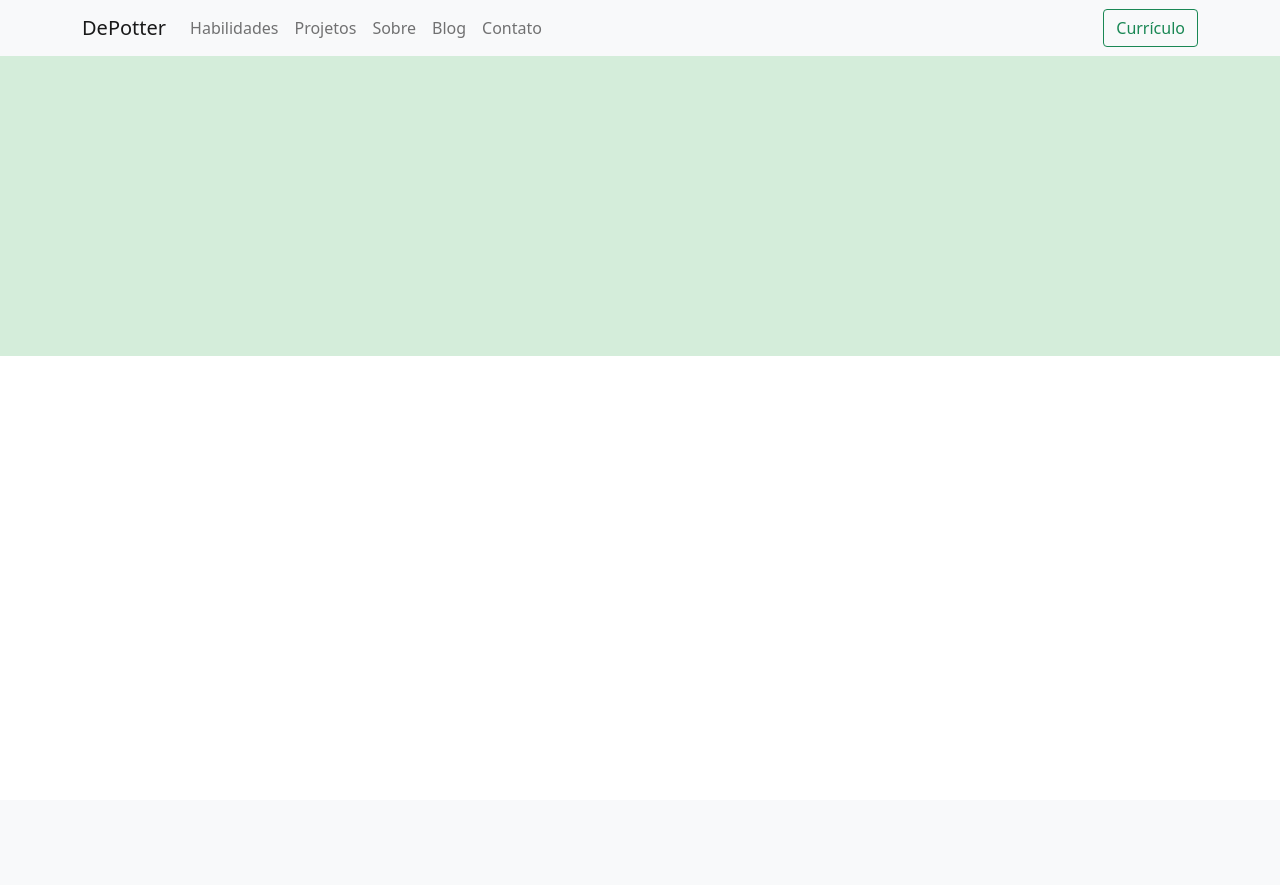
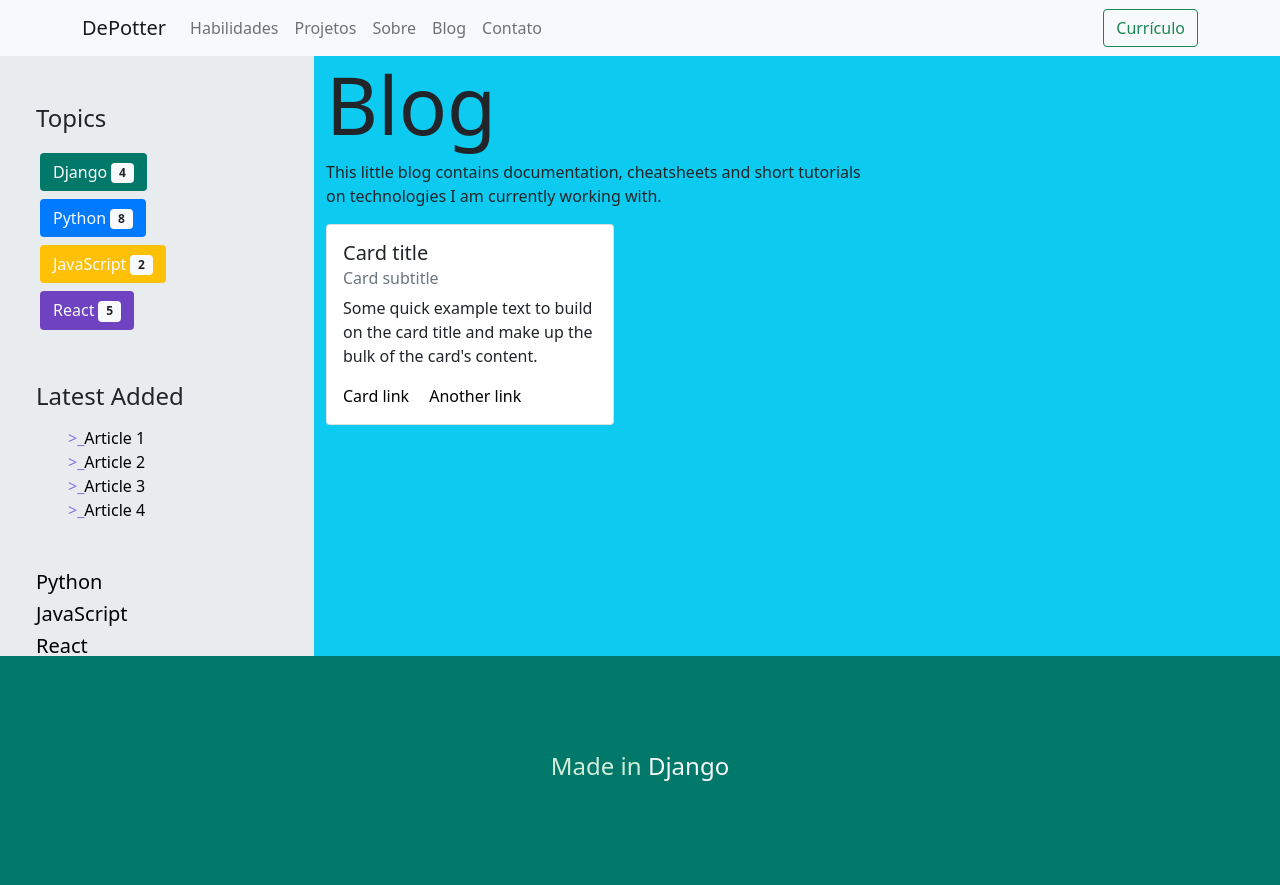
Before and after one commit to DePotterDev/personal-website, a Django app: template templates/blog.html in a window 1280 px wide. Before the commit the page ends 356 px from the top, so only its background shows below. Run offline with Django 3.2, Linux system fonts and the light colour scheme; the template is opened without the code that fills it, so the values that code supplies are empty; parts of the project's set-up code (start-up, migrations or seed data) failed here and were passed over; some libraries are stand-ins or nearby versions.

Commit message:
Working on blog template

```diff
--- a/core/urls.py
+++ b/core/urls.py
@@ -5,4 +5,5 @@
 
 urlpatterns = [
     path('', views.home, name='home'),
+    path('blog/', views.blog, name='blog'),
 ]
--- a/core/views.py
+++ b/core/views.py
@@ -32,3 +32,8 @@
 
     context = {'repo': repo, 'range': range(4), 'form': ContactForm}
     return render(request, 'home.html', context)
+
+def blog(request):
+    """ Blog """
+
+    return render(request, 'blog.html')
--- a/static_files/css/style.css
+++ b/static_files/css/style.css
@@ -3,18 +3,25 @@
 :root{
     --green: #D4EDDA;
     --darkgreen: #00796B;
+    --gray: #E9ECEF;
 }
 
 /* Basics */
+ul {
+    list-style-type: none;
+  }
+
+  a{
+      text-decoration: none;
+      color: black;
+  }
 
 .viewport{
     height:600px;
 }
-
 .bg-lightgreen{
     background-color: rgb(228, 238, 233);
 }
-
 .bg-green{
     background-color: var(--green);
 }
@@ -39,7 +46,9 @@
     border: 1px solid var(--darkgreen);
     border-radius: .25rem;
 }
-
+.bg-gray{
+    background: var(--gray);
+}
 .link{
     color:#8B6EDC;
     text-decoration: none;
@@ -48,35 +57,54 @@
     color:#5a2fd1;
     text-decoration: none;
 }
-
 .intro-title{
     font-family:'Roboto', sans-serif;
     font-size: 64px;
     font-weight: 500;
 }
-
 .title{
     /* font-family: 'Roboto', sans-serif; */
     font-size: 60px;
     font-weight: 500;
 }
-
 .sub-title{
     font-family: 'Roboto', sans-serif;
     font-size: 48px;
     font-weight: 300;
 }
-
 .python{
     color: #007bff
+}
+.btn-python{
+    color: #fff;
+    background-color: #007bff
+}
+.btn-python:hover{
+    color: #fff;
+    background-color: #288bf5
 }
 .javascript{
     color: #ffc107
 }
+.btn-javascript{
+    color: #fff;
+    background-color: #ffc107
+}
+.btn-javascript:hover{
+    color: #fff;
+    background-color: #ffd452
+}
+.btn-react{
+    color:#fff;
+    background-color: #6f42c1;
+}
+.btn-react:hover{
+    color:#fff;
+    background-color: #845fc9;
+}
 .database{
-    color: #6f42c1
+    color: #6f42c1;
 }
-
 .circle{
     border-radius: 50%;
 }
--- a/templates/base.html
+++ b/templates/base.html
@@ -12,7 +12,7 @@
 </head>
 
 <body>
-    {% include "navbar.html" %}
+    {% include "navbar-home.html" %}
     {% block content %}
     {% endblock content %}
     <script src="{% static 'js/bootstrap.bundle.min.js' %}"></script>
--- a/templates/blog.html
+++ b/templates/blog.html
@@ -2,6 +2,71 @@
 
 {% block content %}
 
+<!--FILTER OPTIONS-->
+<div class="row">
+    <div class="col-3 bg-gray viewport p-5">
+    <h4 class="mb-3">Topics</h4>
+        <a class="btn btn-darkgreen m-1">
+            Django<span class="badge bg-light ms-1 text-dark">4</span>
+        </a>
+        <a type="button" class="btn btn-python m-1 text-light">
+            Python<span class="badge bg-light ms-1 text-dark">8</span>
+        </a>
+        <button type="button" class="btn btn-javascript text-light m-1">
+            JavaScript<span class="badge bg-light ms-1 text-dark">2</span>
+        </button>
+        <button type="button" class="btn btn-react m-1 text-light">
+            React<span class="badge bg-light ms-1 text-dark">5</span>
+        </button>
+    <h4 class="mt-5 mb-3">Latest Added</h4>
+    <ul class="mb-5">
+        <li><a href="#"><span class="link">>_</span>Article 1</a></li>
+        <li><a href="#"><span class="link">>_</span>Article 2</a></li>
+        <li><a href="#"><span class="link">>_</span>Article 3</a></li>
+        <li><a href="#"><span class="link">>_</span>Article 4</a></li>
+    </ul>
 
+    <a data-bs-toggle="collapse" href="#python" role="button" aria-expanded="false" aria-controls="python"><h5>Python</h5></a>
+    <div class="collapse" id="python">
+        <ul>
+            <li><a href="#">Link Python Article 3</a></li>
+            <li><a href="#">Link Python Article 2</a></li>
+            <li><a href="#">Link Python Article 1</a></li>
+        </ul>
+    </div>
+    <a data-bs-toggle="collapse" href="#javascript" role="button" aria-expanded="false" aria-controls="javascript"><h5>JavaScript</h5></a>
+    <div class="collapse" id="javascript">
+        <ul>
+            <li><a href="#">Link JavaScript Article 3</a></li>
+            <li><a href="#">Link JavaScript Article 2</a></li>
+            <li><a href="#">Link JavaScript Article 1</a></li>
+        </ul>
+
+    </div>
+    <a data-bs-toggle="collapse" href="#react" role="button" aria-expanded="false" aria-controls="react"><h5>React</h5></a>
+    <div class="collapse" id="react">
+        <ul>
+            <li><a href="#">Link React.js Article 3</a></li>
+            <li><a href="#">Link React.js Article 2</a></li>
+            <li><a href="#">Link React.js Article 1</a></li>
+        </ul>
+    </div>
+
+    </div>
+        <div class="col-9 bg-info viewport">
+            <h4 class="display-1">Blog</h4>
+            <p>This little blog contains documentation, cheatsheets and short tutorials<br>
+            on technologies I am currently working with.</p>
+            <div class="card" style="width: 18rem;">
+                <div class="card-body">
+                <h5 class="card-title">Card title</h5>
+                <h6 class="card-subtitle mb-2 text-muted">Card subtitle</h6>
+                <p class="card-text">Some quick example text to build on the card title and make up the bulk of the card's content.</p>
+                <a href="#" class="card-link">Card link</a>
+                <a href="#" class="card-link">Another link</a>
+            </div>
+        </div>
+    </div>
+</div>
 
 {% endblock content %}
--- a/templates/footer.html
+++ b/templates/footer.html
@@ -1,4 +1,5 @@
-<footer class="bg-green footer">
+<footer class="bg-darkgreen py-5">
 
+    <h4 class="color-green text-center py-5">Made in <span class="text-light">Django</span></h4>
 
 </footer>
--- a/templates/home.html
+++ b/templates/home.html
@@ -12,7 +12,7 @@
         <span class="color-darkgreen">Full Stack Desenvolvedor</span>
         </h1>
 
-        <h2 class="display-5 mt-5">Sou um desenvolvedor residente em <br>
+        <h2 class="display-5 mt-5">Sou um desenvolvedor residente em<br>
         São Paulo, Brasil.🇧🇷</h2>
 
         <a class="btn btn-lg btn-darkgreen mt-5">Contato</a>
@@ -174,7 +174,7 @@
 <div class="bg-green py-5">
     <div class="container mt-5">
         <div class="px-5 mx-5">
-            <h2 class="ms-5 mb-3 color-darkgreen title">Contato</h2>
+            <h2 class="ms-5 mb-3 color-darkgreen title" id="contact">Contato</h2>
         </div>
         <div class="row p-5 mx-5 bg-light">
         <h4 class="ms-5 p-0 display-5">Solte Uma Linha</h4>
--- /dev/null
+++ b/templates/navbar-home.html
@@ -0,0 +1,34 @@
+{% load static %}
+
+{% block nav %}
+<nav class="navbar navbar-expand-lg navbar-light bg-light sticky-top">
+  <div class="container">
+    <a class="navbar-brand" href="{% url 'core:home' %}">DePotter</a>
+    <button class="navbar-toggler" type="button" data-bs-toggle="collapse" data-bs-target="#navbarSupportedContent" aria-controls="navbarSupportedContent" aria-expanded="false" aria-label="Toggle navigation">
+      <span class="navbar-toggler-icon"></span>
+    </button>
+    <div class="collapse navbar-collapse" id="navbarSupportedContent">
+      <ul class="navbar-nav me-auto mb-2 mb-lg-0">
+        <li class="nav-item">{% block nav-skills %}<a class="nav-link" aria-current="page" href="#skills">Habilidades</a>{% endblock nav-skills %}
+        </li>
+        <li class="nav-item">{% block nav-project %}<a class="nav-link" href="#projects">Projetos</a>{% endblock nav-project %}
+        </li>
+        <li class="nav-item dropdown">{% block nav-about %}<a class="nav-link" href="#about">Sobre</a>{% endblock nav-about %}
+        </li>
+        <li class="nav-item">{% block nav-blog %}<a class="nav-link" href="{% url 'core:blog' %}">Blog</a>
+        {% endblock nav-blog %}</li>
+        <li class="nav-item">
+          {% block contact %}
+            <a class="nav-link" href="#contact">Contato</a>
+          {% endblock contact %}
+        </li>
+      </ul>
+      <div class="d-flex">
+        <a href="{% static 'files/Laurens_de_Potter(PT).pdf' %}" id="resume" class="btn btn-outline-success" target="_blank">
+          Currículo
+        </a>
+      </div>
+    </div>
+  </div>
+</nav>
+{% endblock nav %}
--- a/templates/navbar.html
+++ /dev/null
@@ -1,30 +0,0 @@
-<nav class="navbar navbar-expand-lg navbar-light bg-light sticky-top">
-  <div class="container">
-    <a class="navbar-brand" href="#">DePotter</a>
-    <button class="navbar-toggler" type="button" data-bs-toggle="collapse" data-bs-target="#navbarSupportedContent" aria-controls="navbarSupportedContent" aria-expanded="false" aria-label="Toggle navigation">
-      <span class="navbar-toggler-icon"></span>
-    </button>
-    <div class="collapse navbar-collapse" id="navbarSupportedContent">
-      <ul class="navbar-nav me-auto mb-2 mb-lg-0">
-        <li class="nav-item">
-          <a class="nav-link" aria-current="page" href="#skills">Habilidades</a>
-        </li>
-        <li class="nav-item">
-          <a class="nav-link" href="#projects">Projetos</a>
-        </li>
-        <li class="nav-item dropdown">
-          <a class="nav-link" href="#about">Sobre</a>
-        </li>
-        <li class="nav-item">
-            <a class="nav-link" href="#">Blog</a>
-        </li>
-        <li class="nav-item">
-            <a class="nav-link" href="#contact">Contato</a>
-        </li>
-      </ul>
-      <form class="d-flex">
-        <button class="btn btn-outline-success" type="submit">Currículo</button>
-      </form>
-    </div>
-  </div>
-</nav>
```
Also changed, not shown: portfolio/settings.py (+10 -1 lines), templates/contact_template.txt (added, +8 -0 lines), templates/navbar-blog.html (added, +34 -0 lines), templates/blog-post.html (added), 1 other file.
